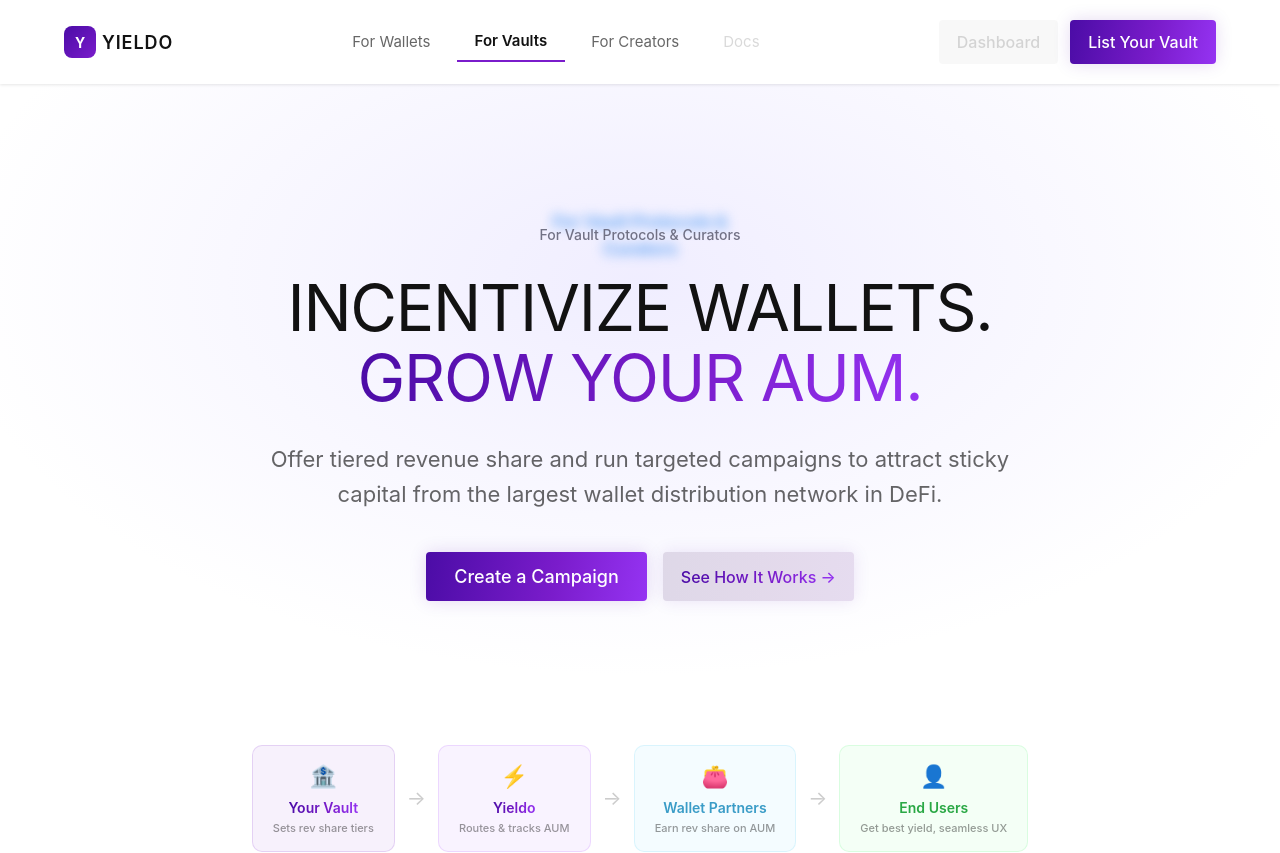
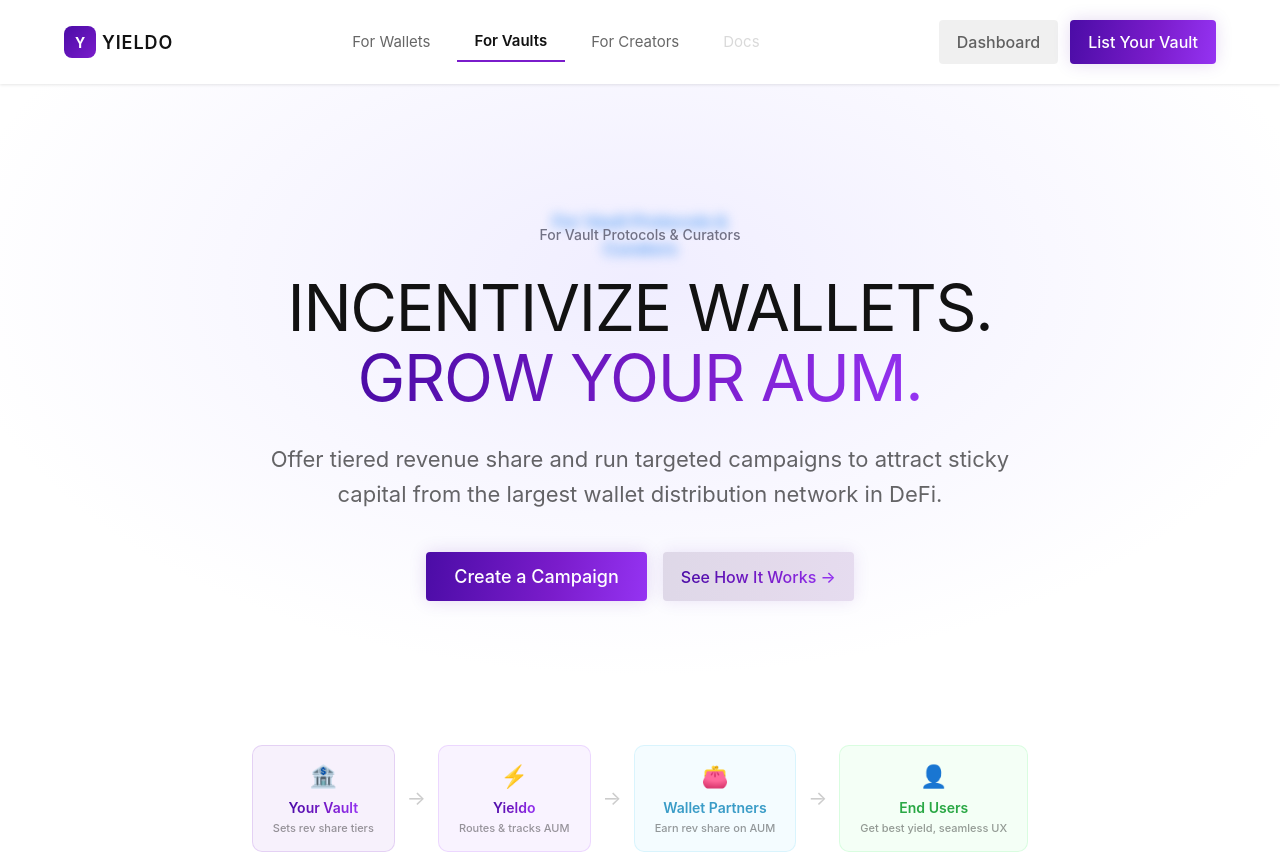
Before and after one commit to Yieldo/yieldo-landing-page, a React (Vite) app: page /vault in a window 1280 px wide. Shown: the top 853 px of the page. Built offline with nearby package versions, Linux system fonts and the light colour scheme; no server answers.

Commit message:
connected app.yieldo

```diff
--- a/src/pages/ForCreatorsPage.jsx
+++ b/src/pages/ForCreatorsPage.jsx
@@ -211,7 +211,7 @@
           <span style={{ padding: "8px 18px", fontSize: 15, color: "rgba(0,0,0,0.3)", cursor: "not-allowed", opacity: 0.5 }}>Docs</span>
         </div>
         <div style={{ display: "flex", gap: 12 }}>
-          <button style={{ padding: "12px 18px", borderRadius: 6, border: "none", fontFamily: "'Inter',sans-serif", fontWeight: 500, fontSize: 16, cursor: "not-allowed", opacity: 0.5, background: "rgba(0,0,0,0.06)", color: "rgba(0,0,0,0.3)" }} disabled>Dashboard</button>
+          <button style={{ padding: "12px 18px", borderRadius: 6, border: "none", fontFamily: "'Inter',sans-serif", fontWeight: 500, fontSize: 16, cursor: "pointer", background: "rgba(0,0,0,0.06)", color: "rgba(0,0,0,0.6)" }} onClick={() => window.open("https://app.yieldo.xyz", "_blank")}>Dashboard</button>
           <PrimaryButton onClick={() => navigate("/apply")}>Apply Now</PrimaryButton>
         </div>
       </nav>
--- a/src/pages/ForVaultsPage.jsx
+++ b/src/pages/ForVaultsPage.jsx
@@ -363,7 +363,7 @@
           <span style={{ padding: "8px 18px", fontSize: 15, color: "rgba(0,0,0,0.3)", cursor: "not-allowed", opacity: 0.5 }}>Docs</span>
         </div>
         <div style={{ display: "flex", gap: 12 }}>
-          <button style={{ padding: "12px 18px", borderRadius: 4, border: "none", fontFamily: "'Inter', sans-serif", fontWeight: 500, fontSize: 16, cursor: "not-allowed", opacity: 0.5, background: "rgba(0,0,0,0.06)", color: "rgba(0,0,0,0.3)" }} disabled>Dashboard</button>
+          <button style={{ padding: "12px 18px", borderRadius: 4, border: "none", fontFamily: "'Inter', sans-serif", fontWeight: 500, fontSize: 16, cursor: "pointer", background: "rgba(0,0,0,0.06)", color: "rgba(0,0,0,0.6)" }} onClick={() => window.open("https://app.yieldo.xyz", "_blank")}>Dashboard</button>
           <PrimaryButton onClick={() => navigate("/apply")}>List Your Vault</PrimaryButton>
         </div>
       </nav>
--- a/src/pages/ForWalletsPage.jsx
+++ b/src/pages/ForWalletsPage.jsx
@@ -275,7 +275,7 @@
           <span style={{ padding: "8px 18px", fontSize: 15, color: "rgba(0,0,0,0.3)", cursor: "not-allowed", opacity: 0.5 }}>Docs</span>
         </div>
         <div style={{ display: "flex", gap: 12 }}>
-          <button style={{ padding: "12px 18px", borderRadius: 6, border: "none", fontFamily: "'Inter',sans-serif", fontWeight: 500, fontSize: 16, cursor: "not-allowed", opacity: 0.5, background: "rgba(0,0,0,0.06)", color: "rgba(0,0,0,0.3)" }} disabled>Dashboard</button>
+          <button style={{ padding: "12px 18px", borderRadius: 6, border: "none", fontFamily: "'Inter',sans-serif", fontWeight: 500, fontSize: 16, cursor: "pointer", background: "rgba(0,0,0,0.06)", color: "rgba(0,0,0,0.6)" }} onClick={() => window.open("https://app.yieldo.xyz", "_blank")}>Dashboard</button>
           <PrimaryButton onClick={() => navigate("/apply")}>Start Integrating</PrimaryButton>
         </div>
       </nav>
--- a/src/pages/HomePage.jsx
+++ b/src/pages/HomePage.jsx
@@ -313,7 +313,7 @@
           <span style={{ padding: "8px 18px", fontSize: 15, color: "rgba(0,0,0,0.3)", cursor: "not-allowed", opacity: 0.5 }}>Docs</span>
         </div>
         <div style={{ display: "flex", gap: 12 }}>
-          <button style={{ padding: "12px 18px", borderRadius: 4, border: "none", fontFamily: "'Inter', sans-serif", fontWeight: 500, fontSize: 16, cursor: "not-allowed", opacity: 0.5, background: "rgba(0,0,0,0.06)", color: "rgba(0,0,0,0.3)" }} disabled>Dashboard</button>
+          <button style={{ padding: "12px 18px", borderRadius: 4, border: "none", fontFamily: "'Inter', sans-serif", fontWeight: 500, fontSize: 16, cursor: "pointer", background: "rgba(0,0,0,0.06)", color: "rgba(0,0,0,0.6)" }} onClick={() => window.open("https://app.yieldo.xyz", "_blank")}>Dashboard</button>
           <PrimaryButton onClick={() => navigate("/apply")}>Integrate Now</PrimaryButton>
         </div>
       </nav>
```
